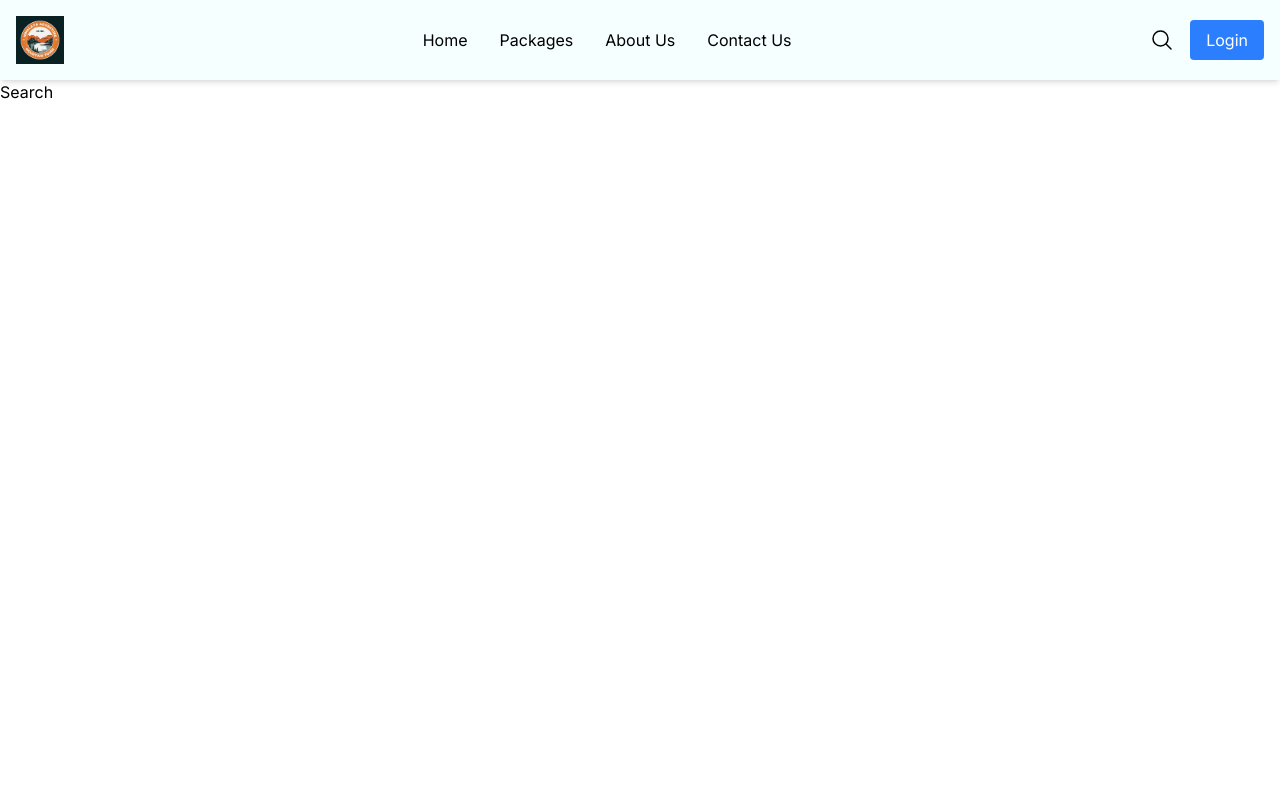
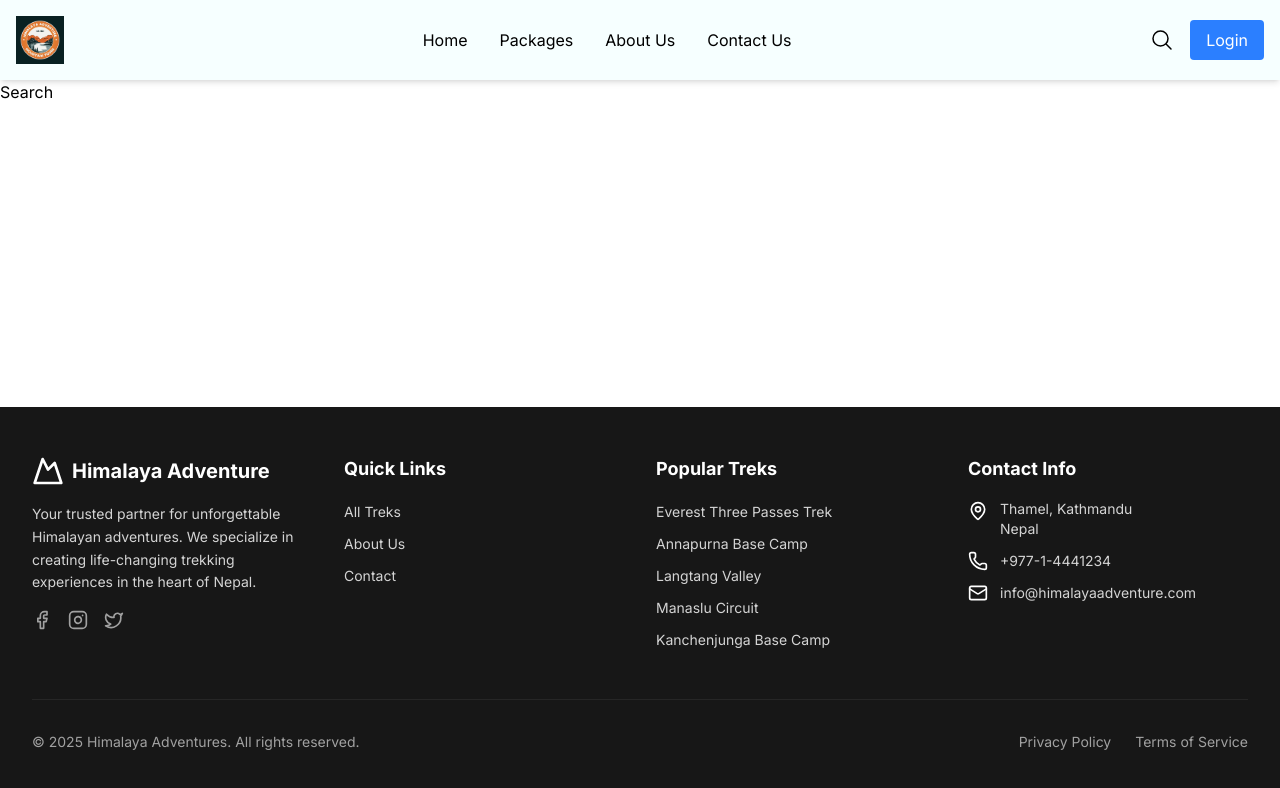
Before and after one commit to Allan0092/TrekkingWebsite, a React (Vite) app in the folder trekkingfrontend/: page /search in a window 1280 px wide. Shown: the top 788 px of the page. Built offline with nearby package versions, Linux system fonts and the light colour scheme.

Commit message:
updated README and enhance App component with Footer.

```diff
--- a/trekkingfrontend/src/App.jsx
+++ b/trekkingfrontend/src/App.jsx
@@ -1,5 +1,7 @@
 import { Route, BrowserRouter as Router, Routes } from "react-router-dom";
+import About from "./components/About";
 import ErrorBoundary from "./components/ErrorBoundary";
+import Footer from "./components/Footer";
 import Homepage from "./components/Homepage";
 import Login from "./components/Login";
 import Navbar from "./components/Navbar";
@@ -12,25 +14,21 @@ function App() {
     <Router>
       <div className="flex flex-col min-h-screen">
         <Navbar />
-        <main className="flex-grow pt-[80px]">
+        <div className="flex-grow pt-[80px]">
+          <ErrorBoundary>
             <Routes>
               <Route path="/" element={<Homepage />} />
-            <Route
-              path="/packages"
-              element={
-                <ErrorBoundary>
-                  <PackageList />
-                </ErrorBoundary>
-              }
-            />
+              <Route path="/packages" element={<PackageList />} />
               <Route path="/packages/:id" element={<PackageDetails />} />
+              <Route path="/login" element={<Login />} />
               <Route path="/signup" element={<SignUp />} />
-            <Route path="/login" element={<Login />} />
-            <Route path="/about" element={<div>About Us</div>} />
+              <Route path="/about" element={<About />} />
               <Route path="/contact" element={<div>Contact Us</div>} />
               <Route path="/search" element={<div>Search</div>} />
             </Routes>
-        </main>
+          </ErrorBoundary>
+        </div>
+        <Footer />
       </div>
     </Router>
   );
--- /dev/null
+++ b/trekkingfrontend/src/components/Footer.jsx
@@ -0,0 +1,182 @@
+import {
+  Facebook,
+  Instagram,
+  Mail,
+  MapPin,
+  Mountain,
+  Phone,
+  Twitter,
+} from "lucide-react";
+
+import { Link } from "react-router-dom";
+
+const Footer = () => {
+  return (
+    <footer className="bg-neutral-900 text-white">
+      <div className="max-w-7xl mx-auto px-4 sm:px-6 lg:px-8 py-12">
+        <div className="grid grid-cols-1 md:grid-cols-2 lg:grid-cols-4 gap-8">
+          {/* Company Info */}
+          <div className="space-y-4">
+            <Link to="/" className="flex items-center space-x-2">
+              <Mountain className="w-8 h-8 text-primary-400" />
+              <span className="font-display font-bold text-xl">
+                Himalaya Adventure
+              </span>
+            </Link>
+            <p className="text-neutral-300 text-sm leading-relaxed">
+              Your trusted partner for unforgettable Himalayan adventures. We
+              specialize in creating life-changing trekking experiences in the
+              heart of Nepal.
+            </p>
+            <div className="flex space-x-4">
+              <a
+                href="#"
+                className="text-neutral-400 hover:text-primary-400 transition-colors"
+              >
+                <Facebook className="w-5 h-5" />
+              </a>
+              <a
+                href="#"
+                className="text-neutral-400 hover:text-primary-400 transition-colors"
+              >
+                <Instagram className="w-5 h-5" />
+              </a>
+              <a
+                href="#"
+                className="text-neutral-400 hover:text-primary-400 transition-colors"
+              >
+                <Twitter className="w-5 h-5" />
+              </a>
+            </div>
+          </div>
+
+          {/* Quick Links */}
+          <div>
+            <h3 className="font-semibold text-lg mb-4">Quick Links</h3>
+            <ul className="space-y-2">
+              <li>
+                <Link
+                  to="/packages"
+                  className="text-neutral-300 hover:text-primary-400 transition-colors text-sm"
+                >
+                  All Treks
+                </Link>
+              </li>
+              <li>
+                <Link
+                  to="/about"
+                  className="text-neutral-300 hover:text-primary-400 transition-colors text-sm"
+                >
+                  About Us
+                </Link>
+              </li>
+              <li>
+                <Link
+                  to="/contact"
+                  className="text-neutral-300 hover:text-primary-400 transition-colors text-sm"
+                >
+                  Contact
+                </Link>
+              </li>
+            </ul>
+          </div>
+
+          {/* Popular Treks */}
+          <div>
+            <h3 className="font-semibold text-lg mb-4">Popular Treks</h3>
+            <ul className="space-y-2">
+              <li>
+                <Link
+                  to="http://localhost:5173/packages/4"
+                  className="text-neutral-300 hover:text-primary-400 transition-colors text-sm"
+                >
+                  Everest Three Passes Trek
+                </Link>
+              </li>
+              <li>
+                <Link
+                  to="http://localhost:5173/packages/1"
+                  className="text-neutral-300 hover:text-primary-400 transition-colors text-sm"
+                >
+                  Annapurna Base Camp
+                </Link>
+              </li>
+              <li>
+                <Link
+                  to="http://localhost:5173/packages/7"
+                  className="text-neutral-300 hover:text-primary-400 transition-colors text-sm"
+                >
+                  Langtang Valley
+                </Link>
+              </li>
+              <li>
+                <Link
+                  to="http://localhost:5173/packages/3"
+                  className="text-neutral-300 hover:text-primary-400 transition-colors text-sm"
+                >
+                  Manaslu Circuit
+                </Link>
+              </li>
+              <li>
+                <Link
+                  to="http://localhost:5173/packages/2"
+                  className="text-neutral-300 hover:text-primary-400 transition-colors text-sm"
+                >
+                  Kanchenjunga Base Camp
+                </Link>
+              </li>
+            </ul>
+          </div>
+
+          {/* Contact Info */}
+          <div>
+            <h3 className="font-semibold text-lg mb-4">Contact Info</h3>
+            <div className="space-y-3">
+              <div className="flex items-start space-x-3">
+                <MapPin className="w-5 h-5 text-primary-400 mt-0.5 flex-shrink-0" />
+                <div className="text-neutral-300 text-sm">
+                  <p>Thamel, Kathmandu</p>
+                  <p>Nepal</p>
+                </div>
+              </div>
+              <div className="flex items-center space-x-3">
+                <Phone className="w-5 h-5 text-primary-400 flex-shrink-0" />
+                <span className="text-neutral-300 text-sm">+977-1-4441234</span>
+              </div>
+              <div className="flex items-center space-x-3">
+                <Mail className="w-5 h-5 text-primary-400 flex-shrink-0" />
+                <span className="text-neutral-300 text-sm">
+                  info@himalayaadventure.com
+                </span>
+              </div>
+            </div>
+          </div>
+        </div>
+
+        <div className="border-t border-neutral-800 mt-12 pt-8">
+          <div className="flex flex-col md:flex-row justify-between items-center space-y-4 md:space-y-0">
+            <p className="text-neutral-400 text-sm">
+              © 2025 Himalaya Adventures. All rights reserved.
+            </p>
+            <div className="flex space-x-6">
+              <Link
+                to="/privacy"
+                className="text-neutral-400 hover:text-primary-400 transition-colors text-sm"
+              >
+                Privacy Policy
+              </Link>
+              <Link
+                to="/terms"
+                className="text-neutral-400 hover:text-primary-400 transition-colors text-sm"
+              >
+                Terms of Service
+              </Link>
+            </div>
+          </div>
+        </div>
+      </div>
+    </footer>
+  );
+};
+
+export default Footer;
```
Also changed, not shown: 1 other file (tests, documents, lock files or other folders). Lines whose indentation alone changed are shown as unchanged.
